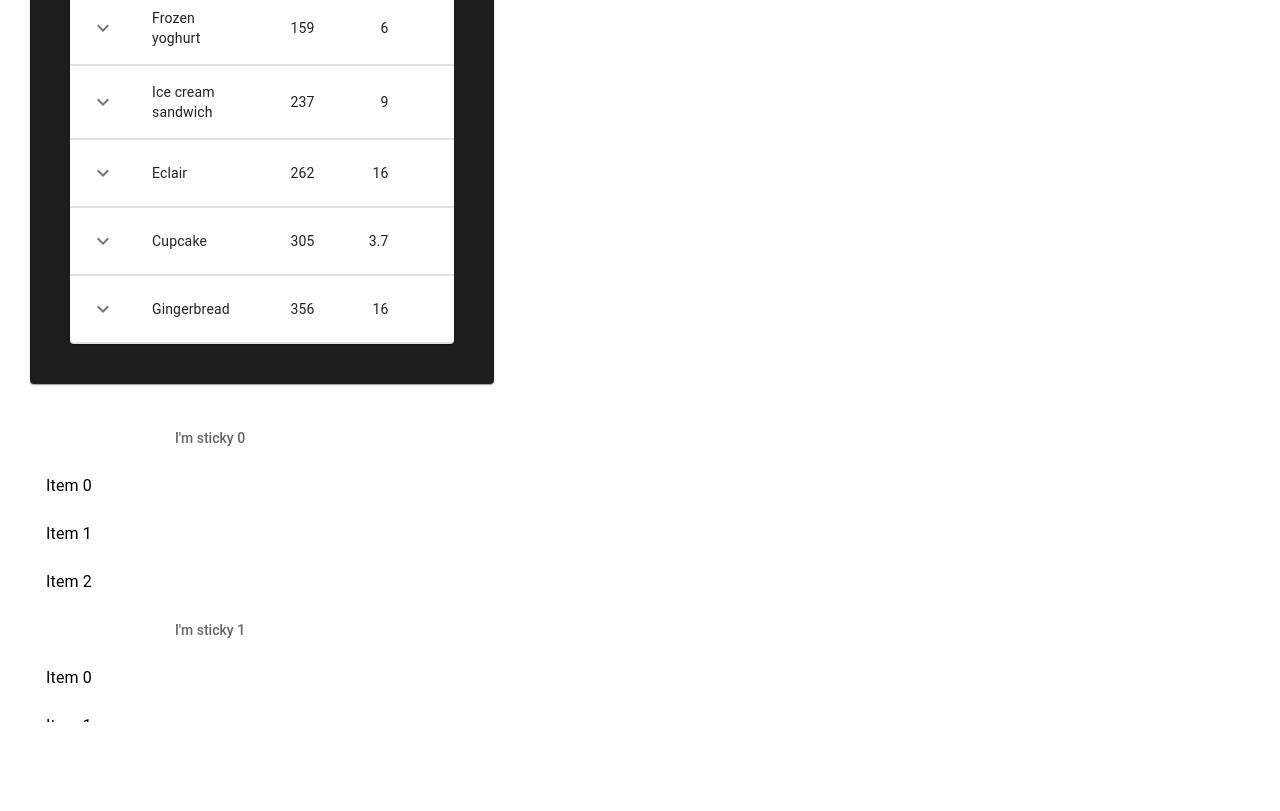
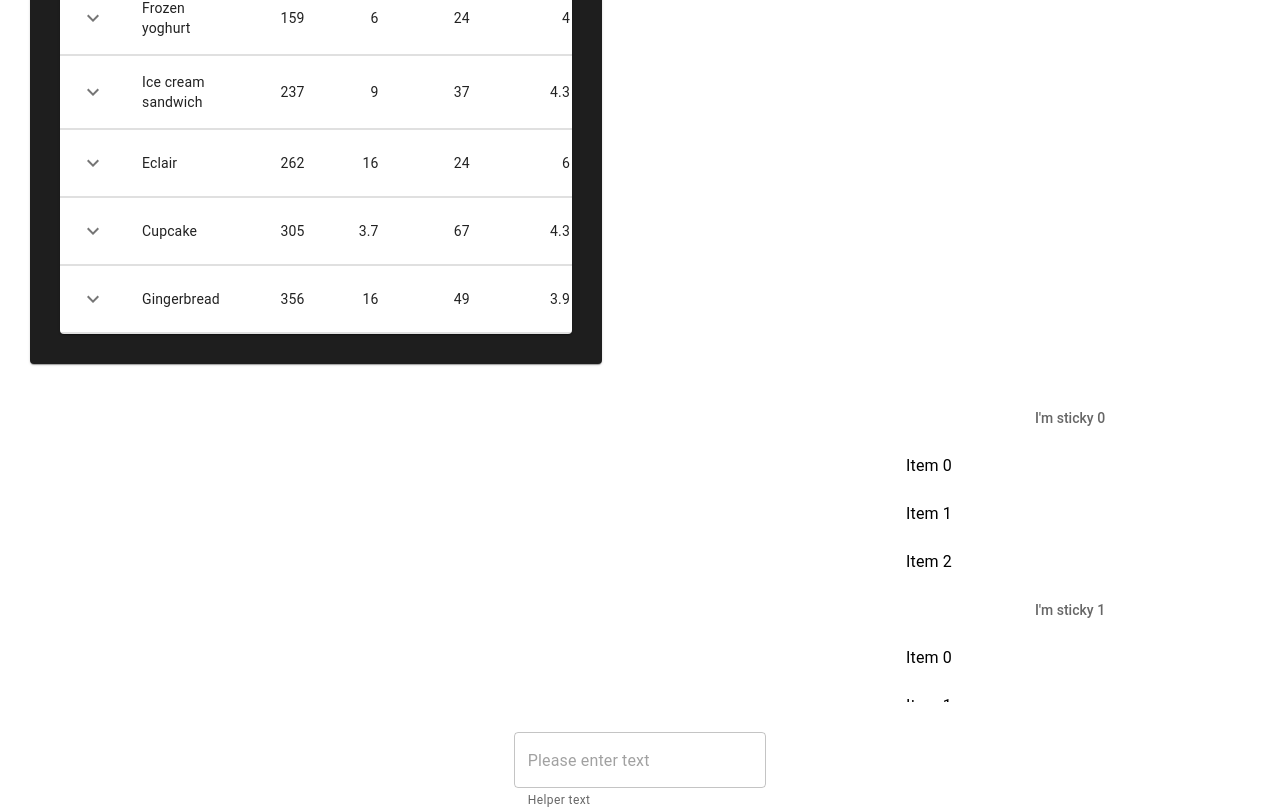
Before and after one commit to TohaLike/TohaLike-training-practice, a React (Create React App) app: page / in a window 1280 px wide. Shown: the part 247-1058 px from the top of the page. Before the commit the page ends 999 px from the top, so only its background shows below. Built offline with nearby package versions, Linux system fonts and the light colour scheme.

Commit message:
Text Field

```diff
--- a/src/AccountingList/AccountingList.js
+++ b/src/AccountingList/AccountingList.js
@@ -133,7 +133,7 @@ const rows = [
 export default function CollapsibleTable() {
   return (
   <div style={{display:"flex", justifyContent: "start",}}>
-    <Card style={{padding: "40px", width: "30%", backgroundColor: "rgb(30 30 30)", marginLeft: "30px",}} sx={{ minWidth: 275 }}>
+    <Card style={{padding: "30px", width: "40%", backgroundColor: "rgb(30 30 30)", marginLeft: "30px",}} sx={{ minWidth: 275 }}>
     <TableContainer component={Paper}>
       <Table aria-label="collapsible table">
         <TableHead>
--- a/src/App.js
+++ b/src/App.js
@@ -3,6 +3,7 @@ import './App.css';
 import Navigation from './Navigation/Navigation';
 import AccountingList from './AccountingList/AccountingList';
 import TaskList from './TaskList/TaskList';
+import TextField from './TextField/TextField';
 
 // В <div className="App"> импортируются модули
 function App() {
@@ -11,6 +12,7 @@ function App() {
       <Navigation/>
       <AccountingList/>
       <TaskList/>
+      <TextField/>
     </div>
   );
 }
--- a/src/TaskList/TaskList.js
+++ b/src/TaskList/TaskList.js
@@ -5,10 +5,11 @@ import ListItem from '@mui/material/ListItem';
 import ListItemText from '@mui/material/ListItemText';
 import ListSubheader from '@mui/material/ListSubheader';
 
+
 function PinnedSubheaderList() {
   return (
-   <div style={{}}>
-    <List style={{margin: "30px",}}
+   <div style={{display: "flex", justifyContent: "flex-end"}}>
+    <List style={{margin: "30px", alignItems: "flex-end", }}
       sx={{
         width: '100%',
         maxWidth: 360,
--- /dev/null
+++ b/src/TextField/TextField.css
@@ -0,0 +1,3 @@
+.navigation {
+    color: aqua;
+}
--- /dev/null
+++ b/src/TextField/TextField.js
@@ -0,0 +1,31 @@
+import './TextField.css';
+import * as React from 'react';
+import FormControl, { useFormControl } from '@mui/material/FormControl';
+import OutlinedInput from '@mui/material/OutlinedInput';
+import Box from '@mui/material/Box';
+import FormHelperText from '@mui/material/FormHelperText';
+
+function MyFormHelperText() {
+  const { focused } = useFormControl() || {};
+
+  const helperText = React.useMemo(() => {
+    if (focused) {
+      return 'This field is being focused';
+    }
+
+    return 'Helper text';
+  }, [focused]);
+
+  return <FormHelperText>{helperText}</FormHelperText>;
+}
+
+export default function UseFormControl() {
+  return (
+    <Box component="form" noValidate autoComplete="off">
+      <FormControl sx={{ width: '25ch' }}>
+        <OutlinedInput placeholder="Please enter text" />
+        <MyFormHelperText />
+      </FormControl>
+    </Box>
+  );
+}
```
